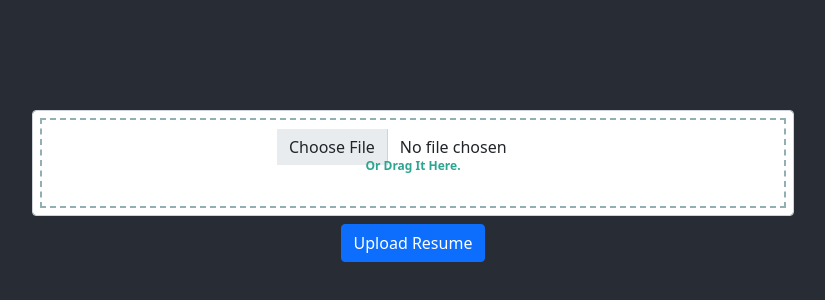
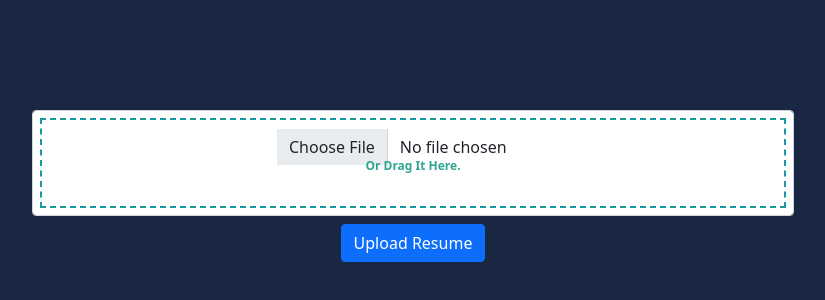
Before and after one commit to erikchan1000/resume-parser, a React (Create React App) app: page / in a window 1280 px wide. Shown: the part 218-518 px from the top of the page, without its empty margins (227-1052 px from the left). Built offline with nearby package versions, Linux system fonts and the light colour scheme.

Commit message:
Changed Some Colors

```diff
--- a/src/App.css
+++ b/src/App.css
@@ -3,7 +3,7 @@
 }
 
 .App-header {
-  background-color: #282c34;
+  background-color: #192742;
   min-height: 100vh;
   display: flex;
   flex-direction: column;
--- a/src/Components/FileUploader/style.css
+++ b/src/Components/FileUploader/style.css
@@ -1,5 +1,5 @@
 .files input {
-    outline: 2px dashed #92b0b3;
+    outline: 2px dashed #1898a3;
     outline-offset: -10px;
     -webkit-transition: outline-offset .15s ease-in-out, background-color .15s linear;
     transition: outline-offset .15s ease-in-out, background-color .15s linear;
@@ -31,7 +31,7 @@
     margin: 0 auto;
 }
 
-.color input{ background-color:#f1f1f1;}
+.color input{ background-color:#5e5e5e;}
 
 .files:before {
     position: absolute;
```
